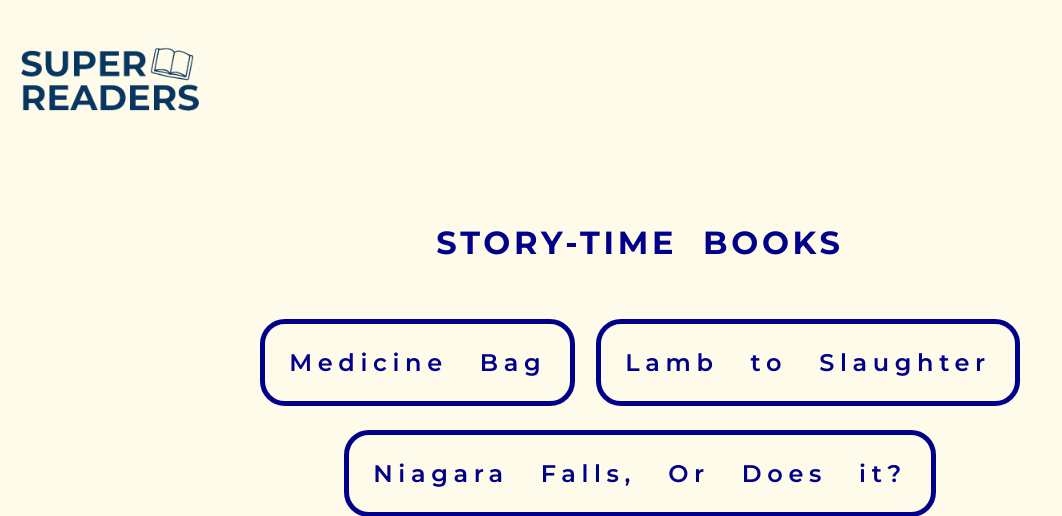
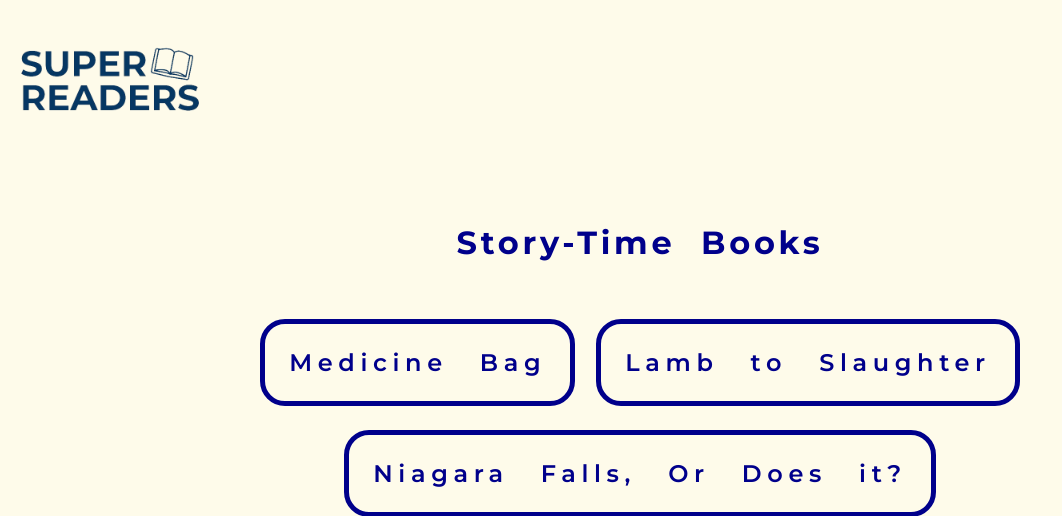
Before and after one commit to linguini1/oec-2024, a Flask app: page /reading in a window 1280 px wide. Shown: the top 516 px of the page, without its empty margins (0-1062 px from the left). Run offline with Flask 3, Linux system fonts and the light colour scheme.

Commit message:
Update page title

```diff
--- a/templates/reading.html
+++ b/templates/reading.html
@@ -9,7 +9,7 @@
 
 <body>
     <div class="main-container">
-        <h1 class="title"> STORY-TIME BOOKS</h1>
+        <h1 class="title"> Story-Time Books</h1>
         <div class="buttons">
             <a href="reading/TheMedicineBag">
                 <div id="book" class="book">
```
